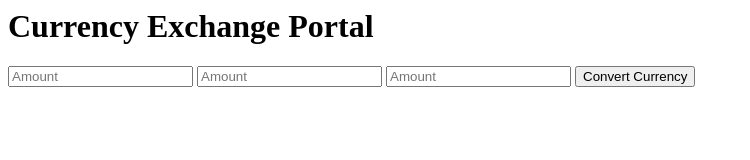
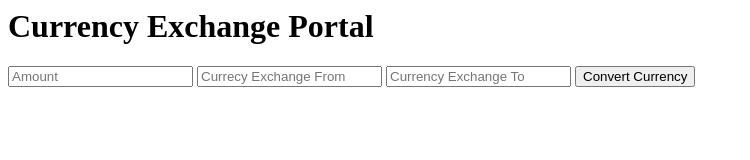
Before and after one commit to GarrettHays/Currency-Swap, a website: page src/index.html in a window 1280 px wide. Shown: the whole page, without its empty margins (0-750 px from the left). Drawn offline with Linux system fonts and the light colour scheme.

Commit message:
updates input fields on HTML page

```diff
--- a/src/index.html
+++ b/src/index.html
@@ -7,8 +7,8 @@
     <h1>Currency Exchange Portal</h1>
     <form id = "currencyForm">
       <input id="currencyAmount" type="text" placeholder="Amount" required>
-      <input id="currencyAmount" type="text" placeholder="Amount" required>
-      <input id="currencyAmount" type="text" placeholder="Amount" required>
+      <input id="currencyFrom" type="text" placeholder="Currecy Exchange From" required>
+      <input id="currencyTo" type="text" placeholder="Currency Exchange To" required>
       <button class="btn-success" id="currencyButton">Convert Currency</button>
     </form>
     <div class="showConversion">
```
